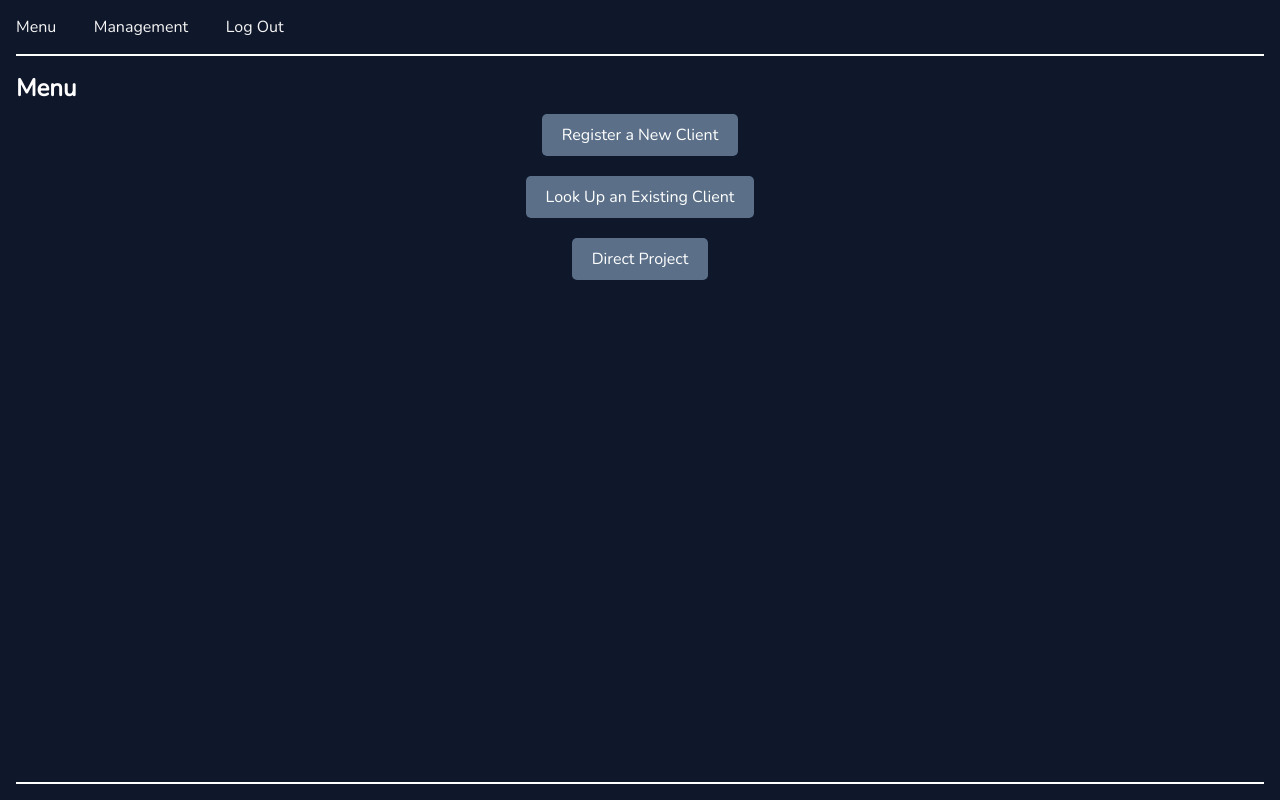
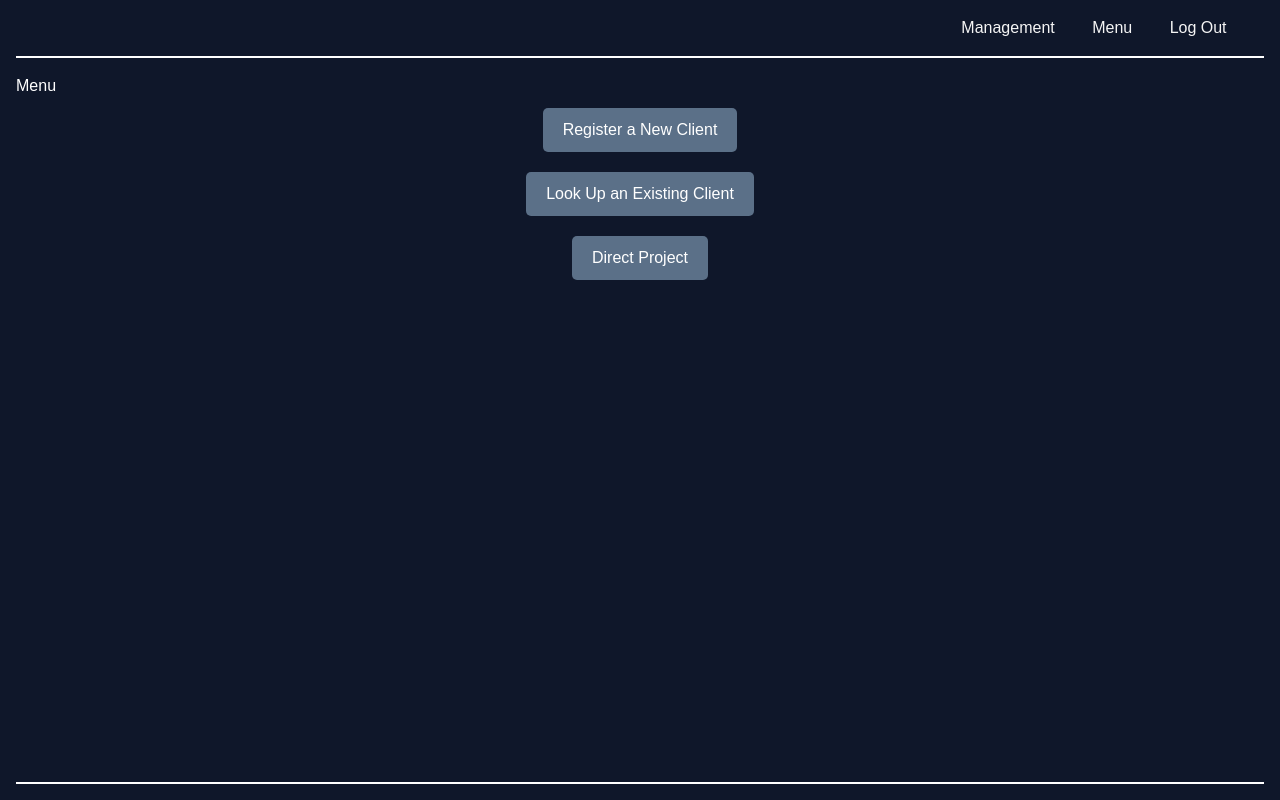
Before and after one commit to mengzhuou/BizWeb, a React (Create React App) app in the folder Frontend/frontend/: page /menu in a window 1280 px wide. Built offline with nearby package versions, Linux system fonts and the light colour scheme.

Commit message:
Installed Tailwind, shifted elements to right

```diff
--- a/Frontend/frontend/package.json
+++ b/Frontend/frontend/package.json
@@ -40,5 +40,8 @@
       "last 1 firefox version",
       "last 1 safari version"
     ]
+  },
+  "devDependencies": {
+    "tailwindcss": "^3.3.3"
   }
 }
--- a/Frontend/frontend/src/components/NavBar.js
+++ b/Frontend/frontend/src/components/NavBar.js
@@ -3,15 +3,15 @@ import { Link } from "react-router-dom";
 
 export default function NavBar() {
   return (
-    <div class="border-solid border-sky-500">
-      <Link to="/menu" className="topNavBar">
+    <div class="border-solid border-color-500">
+      <Link to="/" class="float-right" className="topNavBar float-right">
+        Log Out
+      </Link>
+      <Link to="/" className="topNavBar float-right">
         Menu
       </Link>
-      <Link to="/" className="topNavBar">
+      <Link to="/" className="topNavBar float-right">
         Management
-      </Link>
-      <Link to="/" class="float-right" className="topNavBar float-right">
-        Log Out
       </Link>
     </div>
   );
--- a/Frontend/frontend/src/index.css
+++ b/Frontend/frontend/src/index.css
@@ -1,4 +1,7 @@
-@import url('https://fonts.googleapis.com/css2?family=Nunito&display=swap');
+@tailwind base;
+@tailwind components;
+@tailwind utilities;
+@import url("https://fonts.googleapis.com/css2?family=Nunito&display=swap");
 
 * {
   margin: 0;
@@ -10,9 +13,9 @@
 
 :root {
   /* COLORS */
-  --BGCOLOR: #0F172A;
-  --BORDER-COLOR: #FFF;
-  --COLOR: #FFF;
+  --BGCOLOR: #0f172a;
+  --BORDER-COLOR: #fff;
+  --COLOR: #fff;
   --ERROR: firebrick;
   --INACTIVE: lightgray;
   --LINK-COLOR: whitesmoke;
@@ -20,7 +23,7 @@
   --NOTE-BGCOLOR: hsla(240, 64%, 27%, 0.65);
   --STATUS-COMPLETE: limegreen;
   --STATUS-OPEN: firebrick;
-  --TABLE-BGCOLOR: #FFF;
+  --TABLE-BGCOLOR: #fff;
   --TABLE-COLOR: #000;
 }
 
@@ -60,7 +63,7 @@
 /* || GENERAL STYLES */
 
 body {
-  font-family: 'Nunito', sans-serif;
+  font-family: "Nunito", sans-serif;
   min-height: 100vh;
   background-color: var(--BGCOLOR);
   color: var(--COLOR);
@@ -124,7 +127,7 @@ a:focus-visible {
 }
 
 .welcome a::before {
-  content: "➜ "
+  content: "➜ ";
 }
 
 /* || DASH HEADER, CONTAINER & FOOTER */
@@ -177,6 +180,6 @@ a:focus-visible {
   height: auto;
 }
 
-.topNavBar{
+.topNavBar {
   margin-right: 3%;
 }
--- /dev/null
+++ b/Frontend/frontend/tailwind.config.js
@@ -0,0 +1,8 @@
+/** @type {import('tailwindcss').Config} */
+module.exports = {
+  content: ["./src/**/*.{html,js}"],
+  theme: {
+    extend: {},
+  },
+  plugins: [],
+};
```
Also changed, not shown: 2 other files (tests, documents, lock files or other folders).
